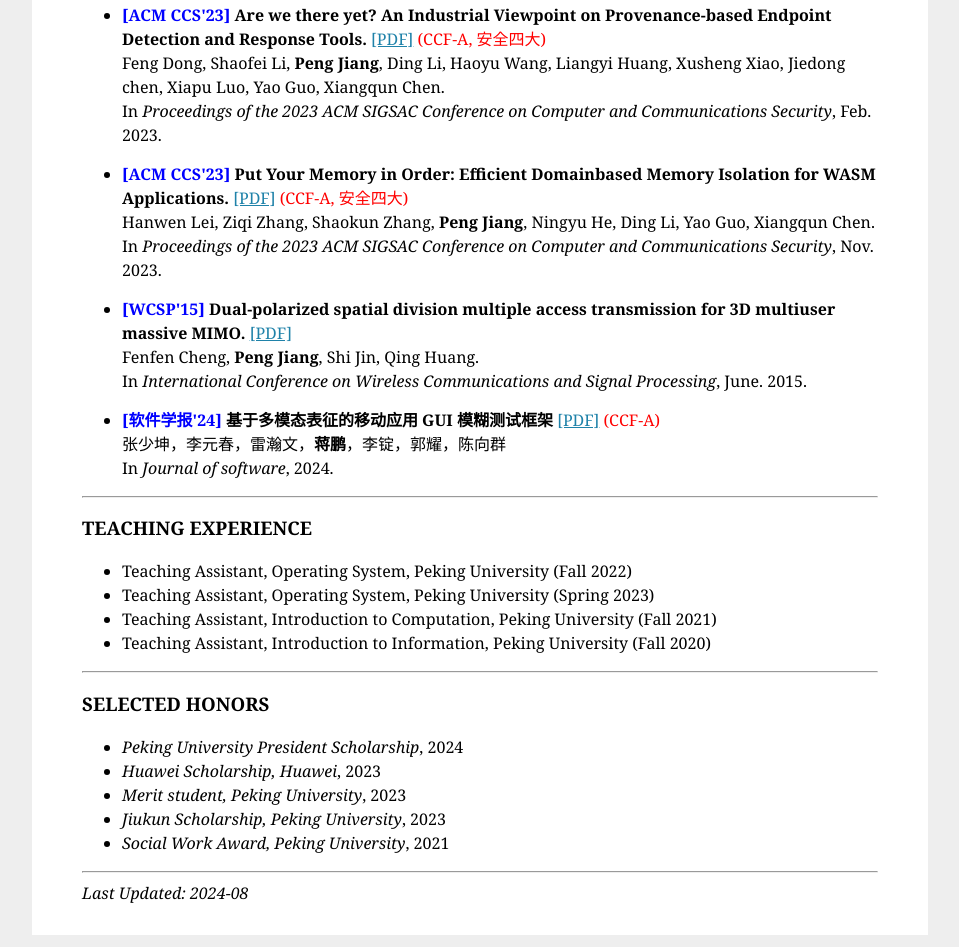
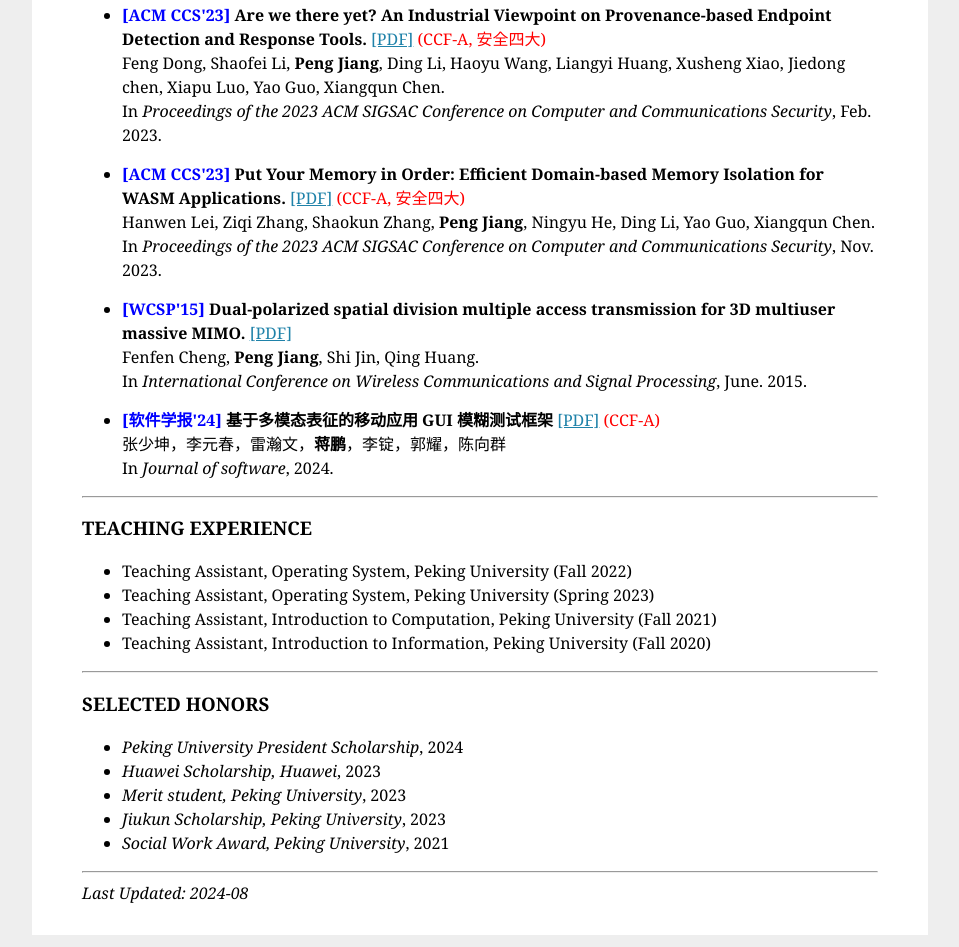
Before and after one commit to jpdz/pengjiang, a plain HTML site: page index.html in a window 1280 px wide. Shown: the part 919-1866 px from the top of the page, without its empty margins (160-1119 px from the left). Drawn offline with Linux system fonts and the light colour scheme.

Commit message:
Update index.html

```diff
--- a/index.html
+++ b/index.html
@@ -68,7 +68,7 @@ and Response Tools.</b> <a href="https://dl.acm.org/doi/10.1145/3576915.3616580"
 Liangyi Huang, Xusheng Xiao, Jiedong chen, Xiapu Luo, Yao Guo, Xiangqun Chen.
         <br>In <i>Proceedings of the 2023 ACM SIGSAC Conference on Computer and Communications Security</i>, Feb. 2023. </li>
 
-	        <p><li class="STYLE1"> <font color="blue"><b>[ACM CCS'23]</b></font> <b>Put Your Memory in Order: Efficient Domainbased Memory Isolation for WASM Applications.</b> <a href="https://dl.acm.org/doi/abs/10.1145/3576915.3623205" target="_blank">[PDF]</a> <font color="red">(CCF-A, 安全四大)</font>
+	        <p><li class="STYLE1"> <font color="blue"><b>[ACM CCS'23]</b></font> <b>Put Your Memory in Order: Efficient Domain-based Memory Isolation for WASM Applications.</b> <a href="https://dl.acm.org/doi/abs/10.1145/3576915.3623205" target="_blank">[PDF]</a> <font color="red">(CCF-A, 安全四大)</font>
         <br>Hanwen Lei, Ziqi Zhang, Shaokun Zhang, <b>Peng Jiang</b>, Ningyu He, Ding Li, Yao Guo, Xiangqun Chen.
         <br>In <i>Proceedings of the 2023 ACM SIGSAC Conference on Computer and Communications Security</i>, Nov. 2023. </li>
 
```
